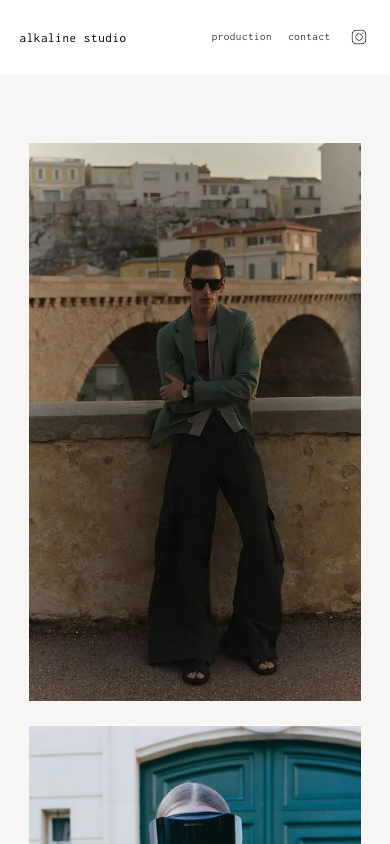
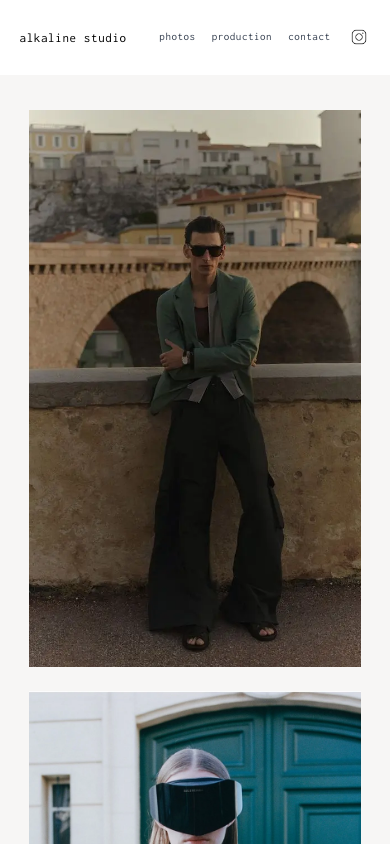
Before and after one commit to matteoSonniez/alkaline-studio, a Next.js app: page /production in a window 390 px wide. Shown: the top 844 px of the page. Built offline with nearby package versions, Linux system fonts and the light colour scheme; a web font is replaced by a local one.

Commit message:
prod changement

```diff
--- a/src/app/production/page.js
+++ b/src/app/production/page.js
@@ -1,7 +1,9 @@
 "use client";
+
 import React, { useState, useEffect, useRef } from "react";
 import Image from "next/image";
 import Lenis from "@studio-freight/lenis";
+import { Card } from "@/components/ProdCard";
 import { Poppins, Raleway } from "next/font/google";
 
 const poppins = Poppins({
@@ -20,6 +22,100 @@ function Page() {
   const [isVisible, setIsVisible] = useState(false);
   const [isDown, setIsDown] = useState(false);
   const prevScroll = useRef(0);
+
+
+  function chunk(arr, size) {
+    const chunks = [];
+    for (let i = 0; i < arr.length; i += size) {
+      chunks.push(arr.slice(i, i + size));
+    }
+    return chunks;
+  }
+
+  const IMAGES = [
+    {
+      src: "/prodimages/img1.webp",
+      alt: "Icon Magazine France – First issue editorial",
+      title: (
+        <>
+          Icon Magazine France
+          <br />
+          first issue – editorial
+        </>
+      ),
+    },
+    {
+      src: "/prodimages/img11.webp",
+      alt: "Balenciaga x Lamborghini",
+      title: <>Balenciaga x Lamborghini</>,
+    },
+    {
+      src: "/prodimages/img3.webp",
+      alt: "NY Times Fashion – Marseille editorial",
+      title: (
+        <>
+          NY Times Fashion
+          <br />
+          Marseille editorial
+        </>
+      ),
+    },
+    {
+      src: "/prodimages/img4.webp",
+      alt: "Alicia Keys – Stay music video",
+      title: (
+        <>
+          Alicia Keys
+          <br />
+          Stay - Music video
+        </>
+      ),
+    },
+    {
+      src: "/prodimages/img5.webp",
+      alt: "Lancôme – ABSOLUTE Campaign",
+      title: (
+        <>
+          Lancôme
+          <br />
+          ABSOLUTE Campaign
+        </>
+      ),
+    },
+    {
+      src: "/prodimages/img8.webp",
+      alt: "Jacquemus – Le Papier",
+      title: (
+        <>
+          Jacquemus
+          <br />
+          Le Papier show
+        </>
+      ),
+    },
+    {
+      src: "/prodimages/img9.webp",
+      alt: "L'Occitane – Osmanthus Campaign",
+      title: (
+        <>
+          L'Occitane
+          <br />
+          OSMANTHUS Campaign
+        </>
+      ),
+    },
+    {
+      src: "/prodimages/img10.webp",
+      alt: "Sonia Rykiel – SS24",
+      title: (
+        <>
+          Sonia Rykiel
+          <br />
+          SS24
+        </>
+      ),
+    },
+  ];
 
   useEffect(() => {
     const timer = setTimeout(() => {
@@ -67,99 +163,30 @@ function Page() {
   }, []);
 
   return (
-    <div className={`${ral.className} flex flex-col items-center pt-[17vh]`}>
-      {/* mobile version */}
+    <div
+      className={`${ral.className} flex flex-col items-center pt-[13vh] sm:pt-[17vh]`}
+    >
+      {/* version mobile */}
       <div className="flex flex-col space-y-6 pb-10 sm:hidden">
-        <div className="flex justify-center w-[85vw] h-[66vh] relative">
-          <Image
-            src="/prodimages/img1.webp"
-            alt="Image 2"
-            fill
-            className="object-cover"
+        {IMAGES.map((img, idx) => (
+          <Card
+            key={idx}
+            src={img.src}
+            alt={img.alt}
+            title={img.title}
+            classMobileSize="w-[85vw] h-[66vh]"
           />
-        </div>
-        <div className="flex justify-center w-[85vw] h-[66vh] relative">
-          <Image
-            src="/prodimages/img11.webp"
-            alt="Image 2"
-            fill
-            className="object-cover"
-          />
-        </div>
-        <div className="flex justify-center w-[85vw] h-[66vh] relative">
-          <Image
-            src="/prodimages/img3.webp"
-            alt="Image 2"
-            fill
-            className="object-cover"
-          />
-        </div>
-        <div className="flex justify-center w-[85vw] h-[66vh] relative">
-          <Image
-            src="/prodimages/img4.webp"
-            alt="Image 2"
-            fill
-            className="object-cover"
-          />
-        </div>
-        <div className="flex justify-center w-[85vw] h-[66vh] relative">
-          <Image
-            src="/prodimages/img5.webp"
-            alt="Image 2"
-            fill
-            className="object-cover"
-          />
-        </div>
-        <div className="flex justify-center w-[85vw] h-[66vh] relative">
-          <Image
-            src="/prodimages/img6.webp"
-            alt="Image 2"
-            fill
-            className="object-cover"
-          />
-        </div>
-        <div className="flex justify-center w-[85vw] h-[66vh] relative">
-          <Image
-            src="/prodimages/img1.webp"
-            alt="Image 2"
-            fill
-            className="object-cover"
-          />
-        </div>
-        <div className="flex justify-center w-[85vw] h-[66vh] relative">
-          <Image
-            src="/prodimages/img8.webp"
-            alt="Image 2"
-            fill
-            className="object-cover"
-          />
-        </div>
-        <div className="flex justify-center w-[85vw] h-[66vh] relative">
-          <Image
-            src="/prodimages/img9.webp"
-            alt="Image 2"
-            fill
-            className="object-cover"
-          />
-        </div>
-        <div className="flex justify-center w-[85vw] h-[66vh] relative">
-          <Image
-            src="/prodimages/img10.webp"
-            alt="Image 2"
-            fill
-            className="object-cover"
-          />
-        </div>
+        ))}
       </div>
 
-      {/* desktop version */}
+      {/* version desktop */}
       <div className="flex-col hidden sm:block">
         <div className="flex space-x-[5vw] mb-[10vh]">
           <div className="group w-[37vw] h-[80vh] relative overflow-hidden">
             <div className="absolute z-50 w-full top-1/2 left-1/2 -translate-x-1/2 -translate-y-1/2 text-white text-center text-[38px] opacity-0 group-hover:opacity-100 transition-opacity duration-500">
               Icon Magazine France
               <br />
-              First issue - editorial
+              first issue - editorial
             </div>
             <Image
               src="/prodimages/img1.webp"
@@ -199,7 +226,7 @@ function Page() {
             <div className="absolute z-50 w-full top-1/2 left-1/2 -translate-x-1/2 -translate-y-1/2 text-white text-center text-[38px] opacity-0 group-hover:opacity-100 transition-opacity duration-500">
               Alicia Keys
               <br />
-              Stay music video
+              Stay - Music video
             </div>
             <Image
               src="/prodimages/img4.webp"
@@ -227,7 +254,7 @@ function Page() {
             <div className="absolute z-50 w-full top-1/2 left-1/2 -translate-x-1/2 -translate-y-1/2 text-white text-center text-[38px] opacity-0 group-hover:opacity-100 transition-opacity duration-500">
               Jacquemus
               <br />
-              Le Papier
+              Le Papier show
             </div>
             <Image
               src="/prodimages/img8.webp"
@@ -242,7 +269,7 @@ function Page() {
             <div className="absolute z-50 w-full top-1/2 left-1/2 -translate-x-1/2 -translate-y-1/2 text-white text-center text-[38px] opacity-0 group-hover:opacity-100 transition-opacity duration-500">
               L'Occitane
               <br />
-              Osmanthus Campaign
+              OSMANTHUS Campaign
             </div>
             <Image
               src="/prodimages/img9.webp"
@@ -253,7 +280,7 @@ function Page() {
           </div>
           <div className="group w-[37vw] h-[80vh] relative overflow-hidden">
             <div className="absolute z-50 w-full top-1/2 left-1/2 -translate-x-1/2 -translate-y-1/2 text-white text-center text-[38px] opacity-0 group-hover:opacity-100 transition-opacity duration-500">
-              ISonia Rykiel
+              Sonia Rykiel
               <br />
               SS24
             </div>
--- a/src/components/HeaderMobile/index.js
+++ b/src/components/HeaderMobile/index.js
@@ -90,6 +90,10 @@ const Index = ({navigatAnime}) => {
         className={`flex space-x-4 text-gray-700 text-[11px] items-center tracking-wider ${incon.className}`}
       >
         <Link href="/production">
+          <span>photos</span>
+        </Link>
+
+        <Link href="/production">
           <span>production</span>
         </Link>
         {/* <button onClick={() => navigatAnime({ path: "/production" })}>
--- /dev/null
+++ b/src/components/ProdCard/index.js
@@ -0,0 +1,59 @@
+// components/Card.js
+"use client";
+import React, { useState, useEffect } from "react";
+import Image from "next/image";
+
+export function Card({
+  src,
+  alt,
+  title,
+  classMobileSize,
+  classDesktopSize = "",
+}) {
+  const [active, setActive] = useState(false);
+
+  useEffect(() => {
+    let timer;
+    if (active) {
+      // dès que active passe à true, on programme son retour à false au bout de 4s
+      timer = setTimeout(() => {
+        setActive(false);
+      }, 4000);
+    }
+    // cleanup : si active change ou si le composant se démonte, on annule le timer
+    return () => clearTimeout(timer);
+  }, [active]);
+
+  return (
+    <div
+      onClick={() => setActive((prev) => !prev)}
+      className={`
+        relative overflow-hidden
+        w-[85vw] h-[66vh]
+        transition duration-500
+      `}
+    >
+      <div
+        className={`
+          absolute z-50 w-full top-1/2 left-1/2
+          -translate-x-1/2 -translate-y-1/2
+          text-white text-center
+          transition-opacity duration-500
+          opacity-0 text-[20px]
+          ${active ? "opacity-100" : ""}
+        `}
+      >
+        {title}
+      </div>
+      <Image
+        src={src}
+        alt={alt}
+        fill
+        className={`
+          object-cover transition duration-500
+          ${active ? "filter brightness-75" : ""}
+        `}
+      />
+    </div>
+  );
+}
```
